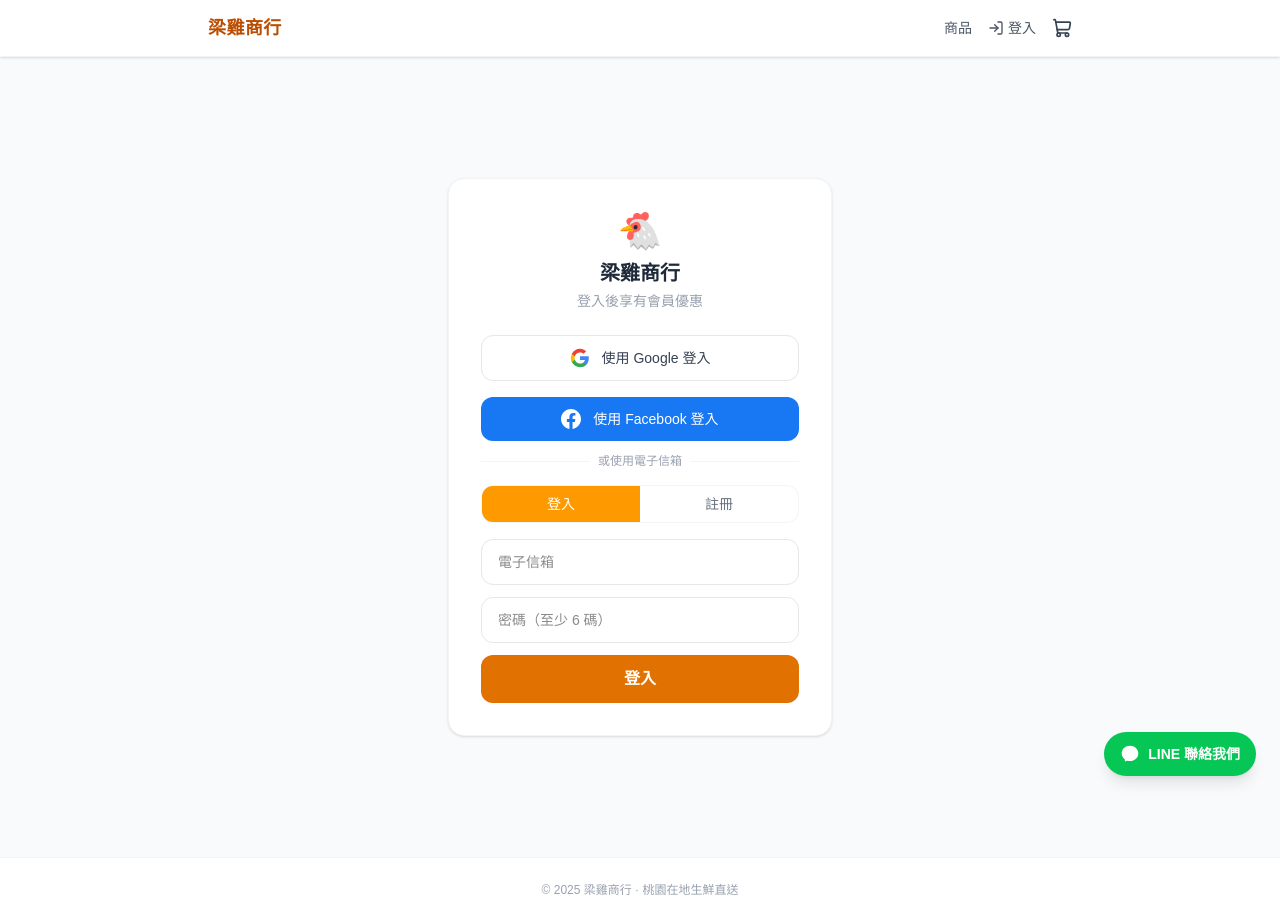
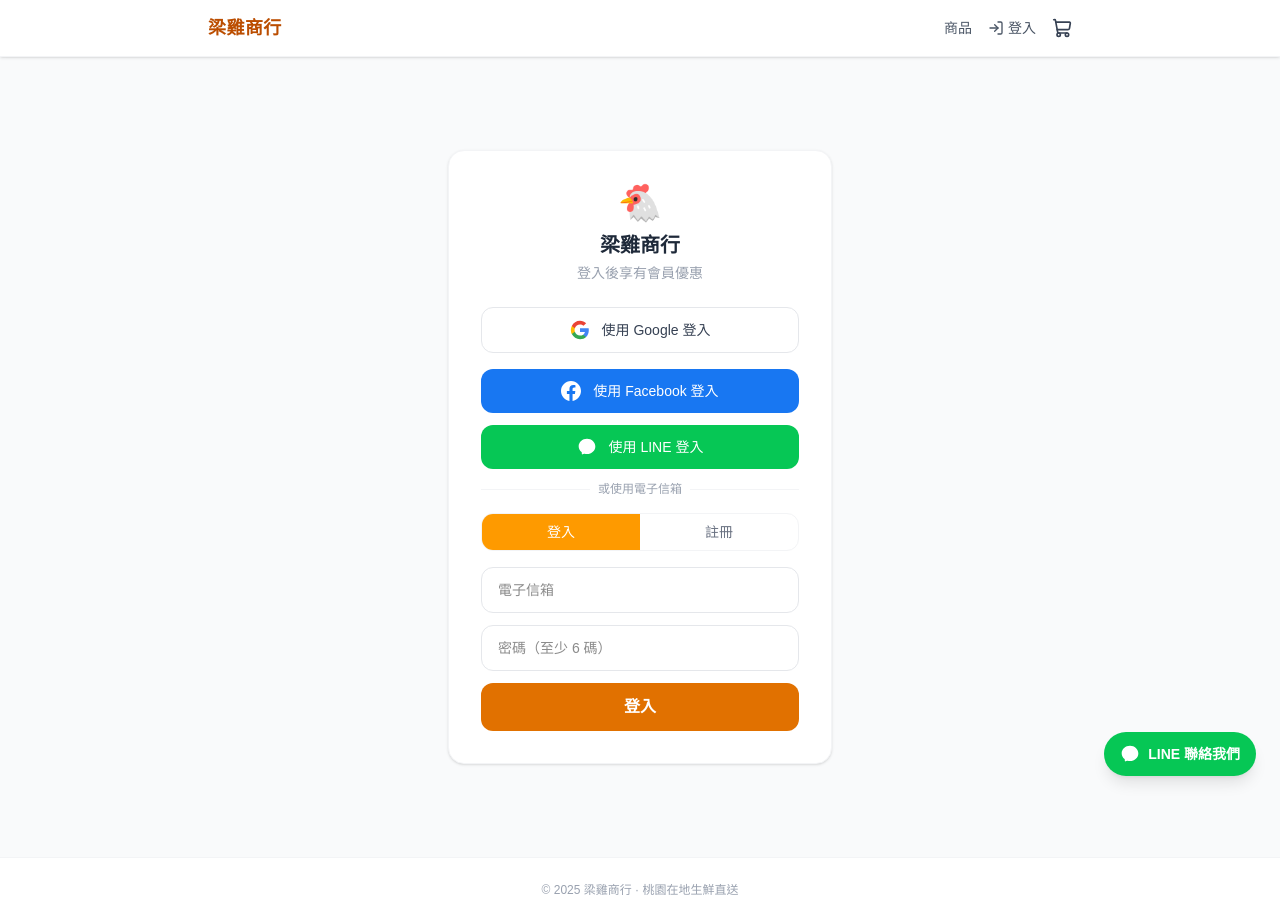
Before and after one commit to likeswim324-cmd/liangchicken-shop, a Next.js app: page /login in a window 1280 px wide. Built offline with nearby package versions, Linux system fonts and the light colour scheme; no server answers.

Commit message:
Add LINE login button

```diff
--- a/src/app/login/page.tsx
+++ b/src/app/login/page.tsx
@@ -25,6 +25,13 @@
   const handleFacebook = async () => {
     await supabase.auth.signInWithOAuth({
       provider: 'facebook',
+      options: { redirectTo: `${SITE_URL}/auth/callback` },
+    })
+  }
+
+  const handleLine = async () => {
+    await supabase.auth.signInWithOAuth({
+      provider: 'line',
       options: { redirectTo: `${SITE_URL}/auth/callback` },
     })
   }
@@ -89,6 +96,17 @@
             <path d="M24 12.073c0-6.627-5.373-12-12-12s-12 5.373-12 12c0 5.99 4.388 10.954 10.125 11.854v-8.385H7.078v-3.47h3.047V9.43c0-3.007 1.792-4.669 4.533-4.669 1.312 0 2.686.235 2.686.235v2.953H15.83c-1.491 0-1.956.925-1.956 1.874v2.25h3.328l-.532 3.47h-2.796v8.385C19.612 23.027 24 18.062 24 12.073z"/>
           </svg>
           使用 Facebook 登入
+        </button>
+
+        {/* LINE 登入 */}
+        <button
+          onClick={handleLine}
+          className="w-full flex items-center justify-center gap-3 bg-[#06C755] rounded-xl py-3 text-sm font-medium text-white hover:bg-[#05b04c] transition mb-3"
+        >
+          <svg viewBox="0 0 24 24" className="w-5 h-5 fill-white" xmlns="http://www.w3.org/2000/svg">
+            <path d="M12 2C6.477 2 2 6.066 2 11.087c0 2.812 1.346 5.322 3.464 7.02.152.126.245.31.256.508l.052 1.59c.016.494.534.814.981.601l1.773-.784a.526.526 0 0 1 .351-.025c.99.272 2.042.419 3.123.419 5.523 0 10-4.066 10-9.087C22 6.066 17.523 2 12 2z"/>
+          </svg>
+          使用 LINE 登入
         </button>
 
         <div className="relative mb-4">
```
